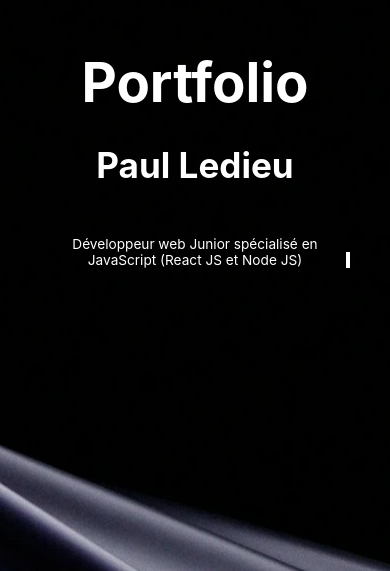
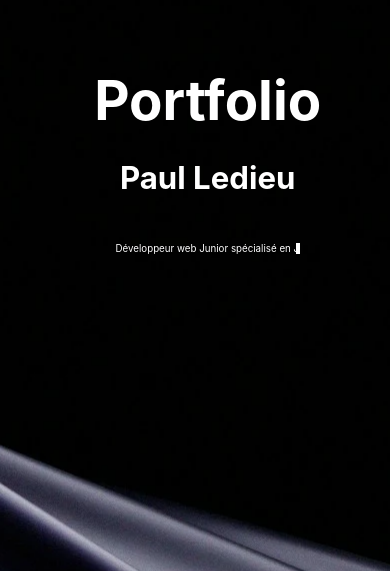
Before and after one commit to PolZeck/P8_Portfolio, a React (Create React App) app: page /#/ in a window 390 px wide. Shown: the part 273-844 px from the top of the page. Built offline with nearby package versions, Linux system fonts and the light colour scheme.

Commit message:
Update TypeWriting for less 480px fixed

```diff
--- a/src/Components/Header/Header.css
+++ b/src/Components/Header/Header.css
@@ -1,3 +1,4 @@
+/* Structure et apparence de base */
 .header {
   height: 100vh;
   position: relative;
@@ -9,7 +10,7 @@
   align-items: center;
   text-align: center;
   animation: backgroundAnimation 20s linear infinite;
-  padding: 0 20px; /* Ajouter du padding pour éviter que le texte touche les bords */
+  padding: 0 20px;
 }
 
 .container {
@@ -17,38 +18,38 @@
 }
 
 .title {
-  font-size: 8vw; /* Utilisation des unités relatives pour la taille du texte */
+  font-size: 8vw;
   margin-bottom: 20px;
 }
 
 .subtitle {
-  font-size: 4vw; /* Utilisation des unités relatives pour la taille du texte */
+  font-size: 4vw;
 }
 
 .description {
-  font-size: 2vw; /* Utilisation des unités relatives pour la taille du texte */
+  font-size: 2vw;
   margin-top: 20px;
-  width: 100%;
-  max-width: 100%;
   white-space: nowrap;
   overflow: hidden;
   box-sizing: border-box;
   position: relative;
   display: inline-block;
-  padding-right: 4px; /* Ajouter un espace pour le caret */
+  padding-right: 4px;
   animation: typing 10s steps(60, end) infinite, blink-caret 0.75s step-end infinite;
+  min-width: 0%; /* Ajout de min-width pour stabiliser la largeur */
+  max-width: 100%; /* Ajout de max-width pour éviter le dépassement */
 }
 
 .description::after {
   content: "";
   position: absolute;
   right: 0;
-  height: 1.5em; /* La hauteur de la barre est égale à la hauteur de la ligne de texte */
+  height: 1.5em;
   border-right: 4px solid white;
   animation: blink-caret 0.75s step-end infinite;
 }
 
-/* Media queries for responsiveness */
+/* Media queries pour la responsivité */
 @media (max-width: 1200px) {
   .title {
     font-size: 8vw;
@@ -73,7 +74,7 @@
   }
 
   .description {
-    font-size: 2vw;
+    font-size: 3vw;
   }
 }
 
@@ -83,34 +84,39 @@
   }
 
   .subtitle {
-    font-size: 9vw;
+    font-size: 8vw;
   }
 
   .description {
-    font-size: 3.5vw; /* Réduire la taille du texte pour les très petits écrans */
-    max-width: 100%; /* Permettre au texte de s'ajuster complètement */
-    padding: 0 10px; /* Ajouter du padding pour éviter que le texte touche les bords */
-    white-space: normal; /* Permettre au texte de passer à la ligne si nécessaire */
-    animation: none;
+    font-size: 2.5vw;
+    white-space: nowrap; /* Garder white-space nowrap pour éviter les sauts de ligne */
+    animation: typingMobile 12s steps(40, end) infinite, blink-caret 0.75s step-end infinite;
+    min-width: 0%; /* Stabiliser la largeur sur les très petits écrans */
   }
 
   .description::after {
-    height: 1.5em; /* Ajuster la hauteur du caret pour les très petits écrans */
+    height: 1.5em;
   }
 }
 
-/* Animation keyframes for background */
+/* Animation de fond */
 @keyframes backgroundAnimation {
   0% { background-position: 0% 50%; }
   50% { background-position: 100% 50%; }
   100% { background-position: 0% 50%; }
 }
 
-/* Typewriter animation */
+/* Animation de typewriter */
 @keyframes typing {
   0% { width: 0; }
-  70% { width: 100%; }
-  85% { width: 100%; }
+  70%, 85% { width: 100%; }
+  100% { width: 0; }
+}
+
+/* Animation de typewriter ajustée pour mobile */
+@keyframes typingMobile {
+  0% { width: 0; }
+  85%, 95% { width: 100%; }
   100% { width: 0; }
 }
 
```
